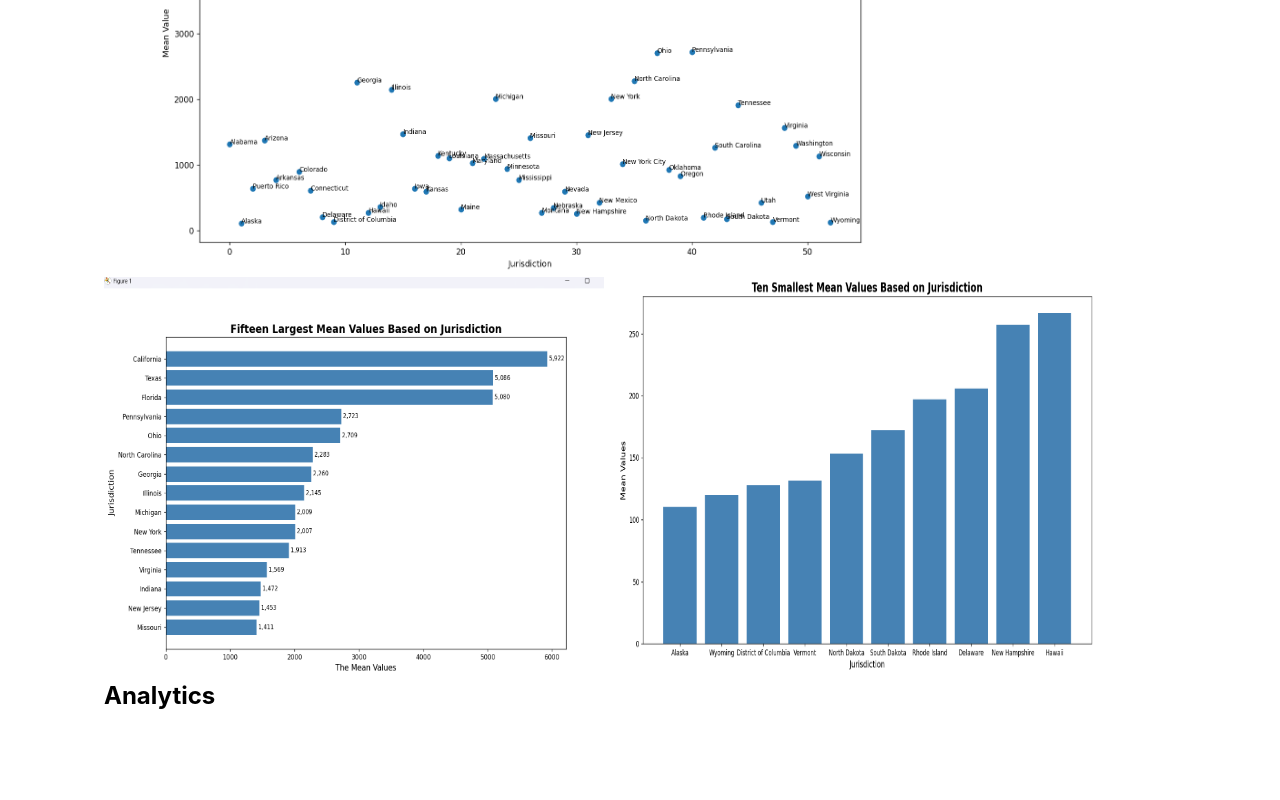
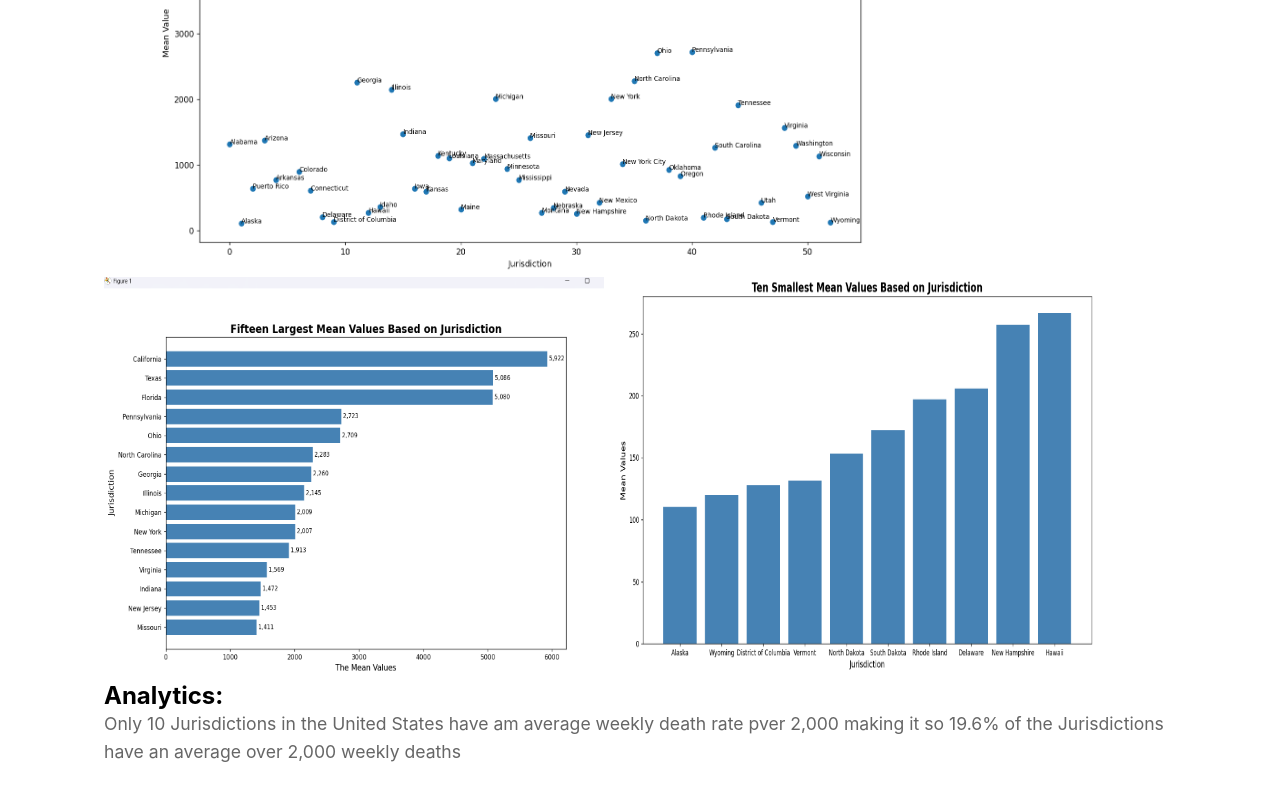
Before and after one commit to ThomasL25/CSI-480-01, a React (Vite) app in the folder Project2/Project2Website/BinaryDecisionTreeWebsite/: page /justin in a window 1280 px wide. Shown: the part 474-1274 px from the top of the page. Before the commit the page ends 1248 px from the top, so only its background shows below. Built offline with nearby package versions, Linux system fonts and the light colour scheme.

Commit message:
Update JustinPage.jsx
Typed up analytic for the page

```diff
--- a/Project2/Project2Website/BinaryDecisionTreeWebsite/src/pages/JustinPage.jsx
+++ b/Project2/Project2Website/BinaryDecisionTreeWebsite/src/pages/JustinPage.jsx
@@ -7,7 +7,9 @@ function JustinPage() {
             <img src='./src/assets/ScatterPlotofMeans.png' alt="ScatterPlot" width="800" height="500"/>
             <img src='./src/assets/Top15MeanByJurisdiction.png' alt="Top 15 Mean By Jurisdicition" width="500" height="400"/>
             <img src='./src/assets/10SmallestMeanValuesByJurisdictiom.png' alt="10 Smallest Means" width="500" height="400"/>
-            <h2>Analytics</h2>
+            <h2>Analytics:</h2>
+            <p>Only 10 Jurisdictions in the United States have am average weekly death rate pver 2,000
+            making it so 19.6% of the Jurisdictions have an average over 2,000 weekly deaths</p>
         </div>
     );
 }
```
